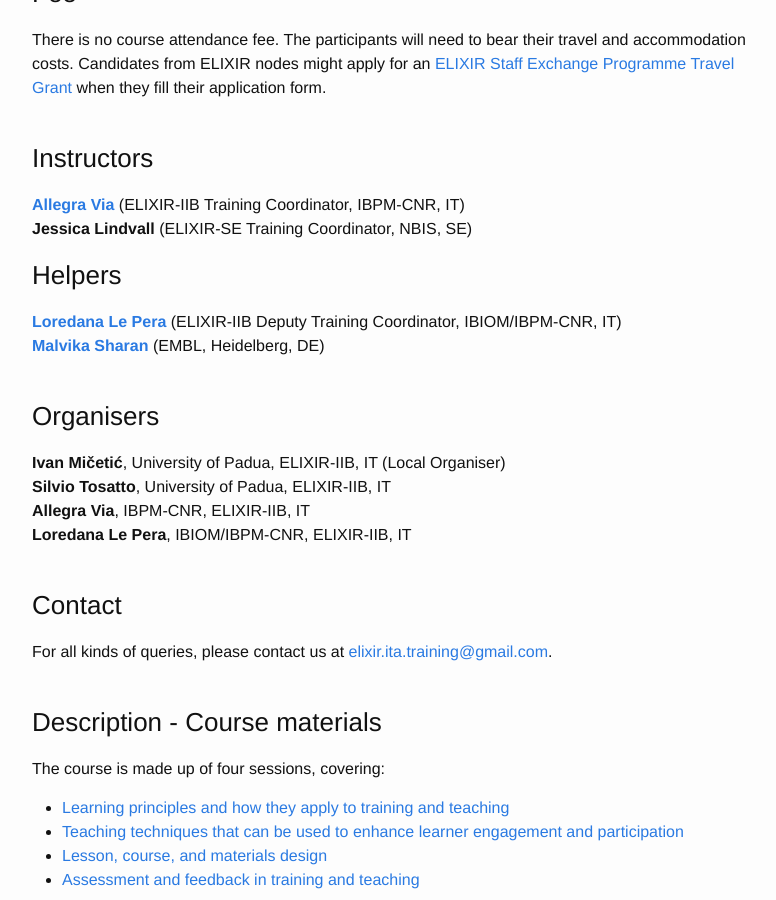
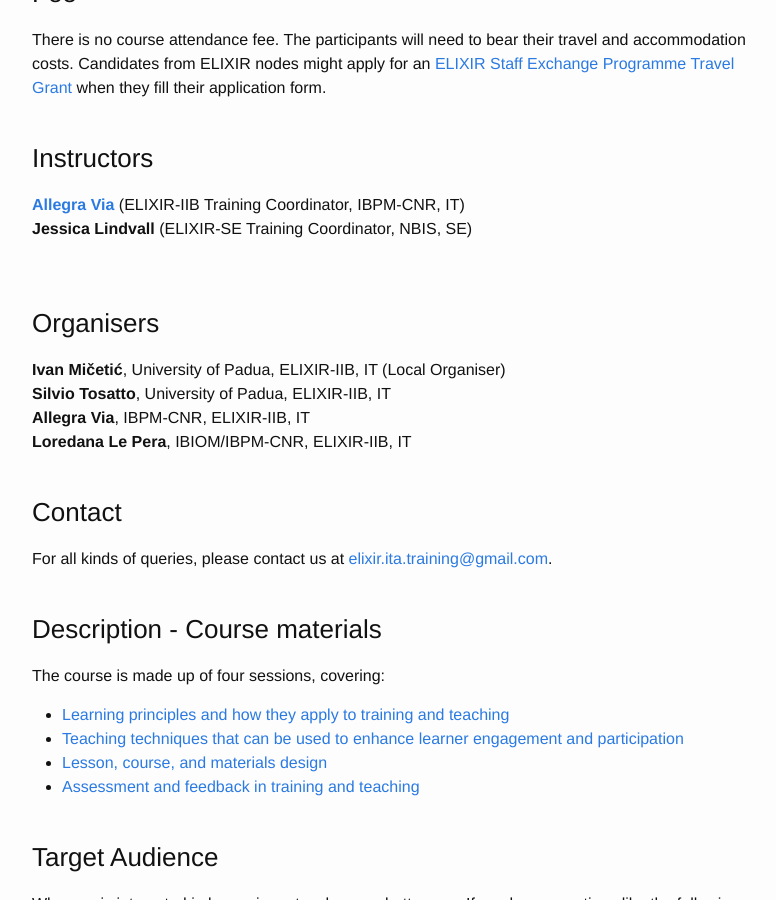
Before and after one commit to ELIXIR-IIB-training/website, a Jekyll site: the page built from _posts/2019-05-30-train-the-trainer-padua.md, in a window 1280 px wide and 900 px high, scrolled down 1340 px. Shown: the whole window, without its empty margins (238-1014 px from the left). Built offline with Jekyll 4.4.1, drawn with Linux system fonts in a browser that asks for light colours.

Commit message:
Updated helpers

```diff
--- a/_posts/2019-05-30-train-the-trainer-padua.md
+++ b/_posts/2019-05-30-train-the-trainer-padua.md
@@ -60,10 +60,6 @@ There is no course attendance fee. The participants will need to bear their trav
 ### Instructors
 [**Allegra Via**](../../../instructors/allegra_via.html) (ELIXIR-IIB Training Coordinator, IBPM-CNR, IT)<br>
 **Jessica Lindvall** (ELIXIR-SE Training Coordinator, NBIS, SE)<br>
-
-### Helpers
-[**Loredana Le Pera**](../../../instructors/loredana_le_pera.html) (ELIXIR-IIB Deputy Training Coordinator, IBIOM/IBPM-CNR, IT)<br>
-[**Malvika Sharan**](https://about.me/malvikasharan) (EMBL, Heidelberg, DE)
 <br>
 <br>
 
```
